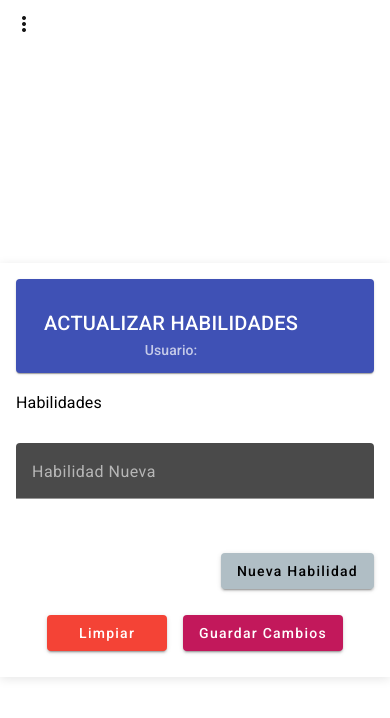
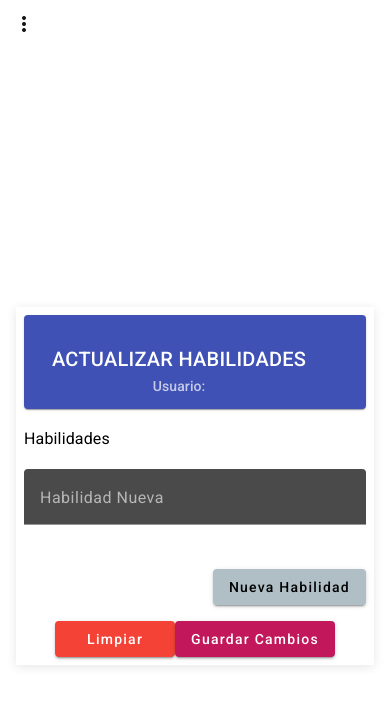
Before and after one commit to jhonhernandez300/VelaioFront, an Angular app: page /usuario-actualizar in a window 390 px wide. Shown: the top 718 px of the page. Built offline with nearby package versions, Linux system fonts and the light colour scheme; what @ngrx/effects, @ngrx/store would draw is missing.

Commit message:
feat: responsive editar habilidades

```diff
--- a/src/app/componentes/usuarios/actualizar-usuario/actualizar-usuario.component.css
+++ b/src/app/componentes/usuarios/actualizar-usuario/actualizar-usuario.component.css
@@ -3,6 +3,7 @@
   justify-content: center;
   align-items: center;
   height: 100vh;
+  padding: 1rem; /* Añadir padding para móviles */
 }
 
 #second-container {
@@ -23,6 +24,7 @@
 
 #buttons {
   display: flex;
+  flex-wrap: wrap; /* Permite que los botones se ajusten en filas */
   justify-content: center;
   gap: 16px;
 }
@@ -55,12 +57,23 @@
   align-items: center;
 }
 
-  .col{
-    padding-bottom: 10px;
-  }
-
 .nueva-habilidad-container {
   display: flex;
   justify-content: flex-end;
   margin-bottom: 16px;
 }
+
+/* Medidas responsivas */
+@media (max-width: 576px) {
+  #second-container {
+    padding: 0.5rem;
+  }
+
+  #header {
+    font-size: 1.2em; /* Ajustar tamaño de fuente para móvil */
+  }
+
+  .habilidades-container {
+    gap: 5px; /* Reducir el espacio entre habilidades */
+  }
+}
--- a/src/app/componentes/usuarios/actualizar-usuario/actualizar-usuario.component.html
+++ b/src/app/componentes/usuarios/actualizar-usuario/actualizar-usuario.component.html
@@ -1,17 +1,17 @@
 <div class="container">
-    <div id="second-container">
+  <div id="second-container" fxLayout="column" fxLayoutAlign="center center">
     <mat-card id="header">
       <mat-card-header>
-          <mat-card-title>ACTUALIZAR HABILIDADES </mat-card-title>
+        <mat-card-title>ACTUALIZAR HABILIDADES</mat-card-title>
         <mat-card-subtitle>
           Usuario: {{ usuario?.nombre }} {{ usuario?.email }} {{ usuario?.edad }}
         </mat-card-subtitle>
       </mat-card-header>
     </mat-card>
 
-      <form [formGroup]="myForm" id="the-form" (ngSubmit)="onSubmit()">
+    <form [formGroup]="myForm" id="the-form" (ngSubmit)="onSubmit()" fxLayout="column" fxLayoutGap="16px">
 
-        <div class="row">
+      <div class="row" fxLayout="column">
         <div class="col">
           <h3>Habilidades</h3>
           <div class="habilidades-container">
@@ -25,11 +25,11 @@
 
       <div class="row">
         <div class="col">
-              <mat-form-field appearance="fill"  class="form-element">
+          <mat-form-field appearance="fill" class="form-element">
             <mat-label>Habilidad Nueva</mat-label>
             <input matInput formControlName="habilidadNueva" placeholder="habilidadNueva">
             <mat-error *ngIf="submitted && form['habilidadNueva'].errors">
-                  <div *ngIf="form['habilidadNueva']?.errors?.['required']">Requerido </div>
+              <div *ngIf="form['habilidadNueva']?.errors?.['required']">Requerido</div>
               <div *ngIf="form['habilidadNueva']?.errors?.['minlength']">Al menos 3 caracteres</div>
               <div *ngIf="form['habilidadNueva']?.errors?.['maxlength']">Hasta 30 caracteres</div>
             </mat-error>
@@ -38,13 +38,13 @@
       </div>
 
       <div class="row nueva-habilidad-container">
-          <div class="col">
+        <div class="col" fxLayoutAlign="end center">
           <button mat-raised-button color="accent" (click)="agregarHabilidad()">Nueva Habilidad</button>
         </div>
       </div>
 
-        <div class="row">
-            <div class="col" id="buttons">
+      <div class="row" id="buttons" fxLayout="row" fxLayoutAlign="center center" fxLayoutGap="16px">
+        <div class="col">
           <button mat-raised-button color="warn" (click)="onReset()">Limpiar</button>
           <button mat-raised-button color="primary" type="submit">Guardar Cambios</button>
         </div>
```
Lines whose indentation alone changed are shown as unchanged.
